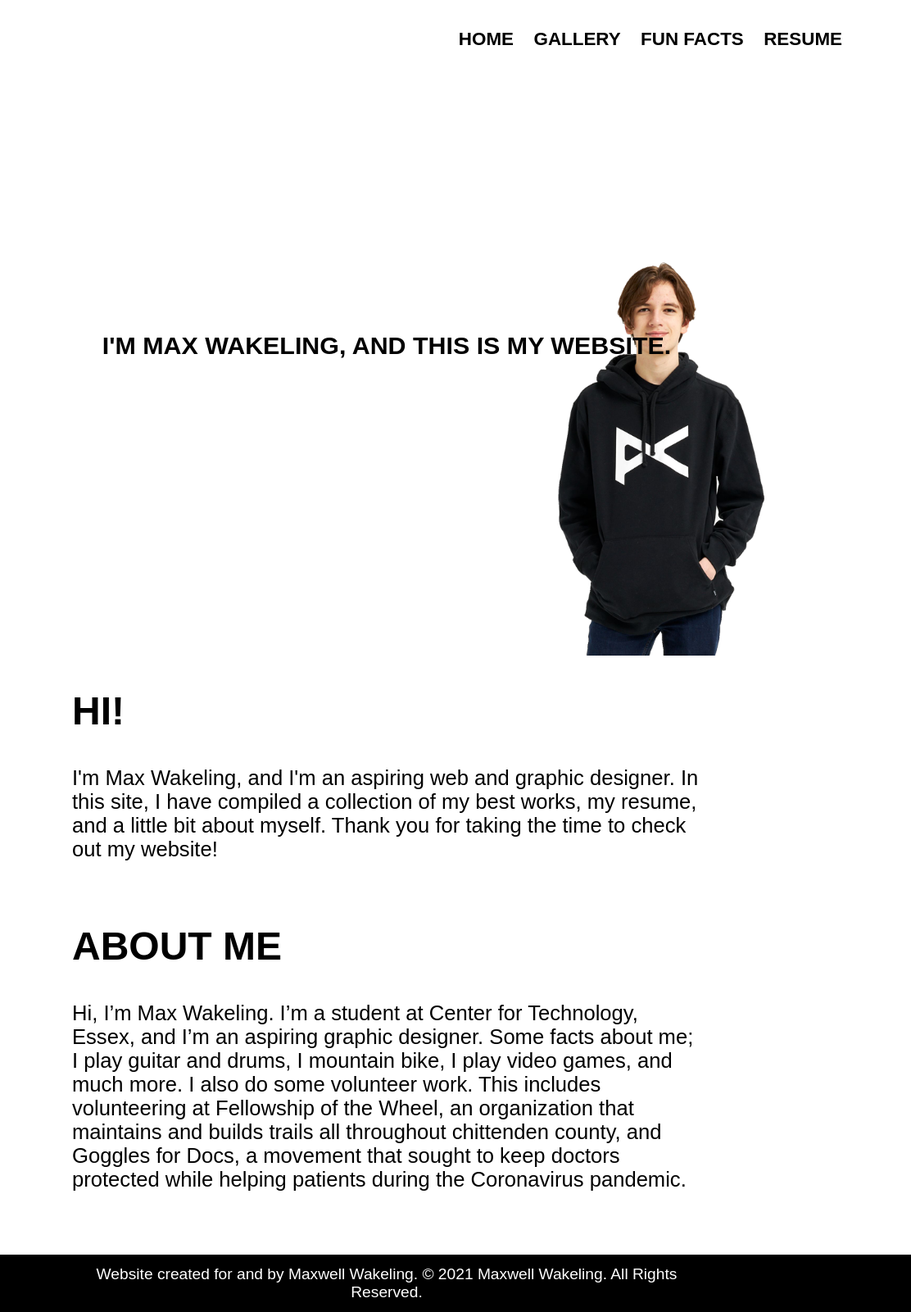
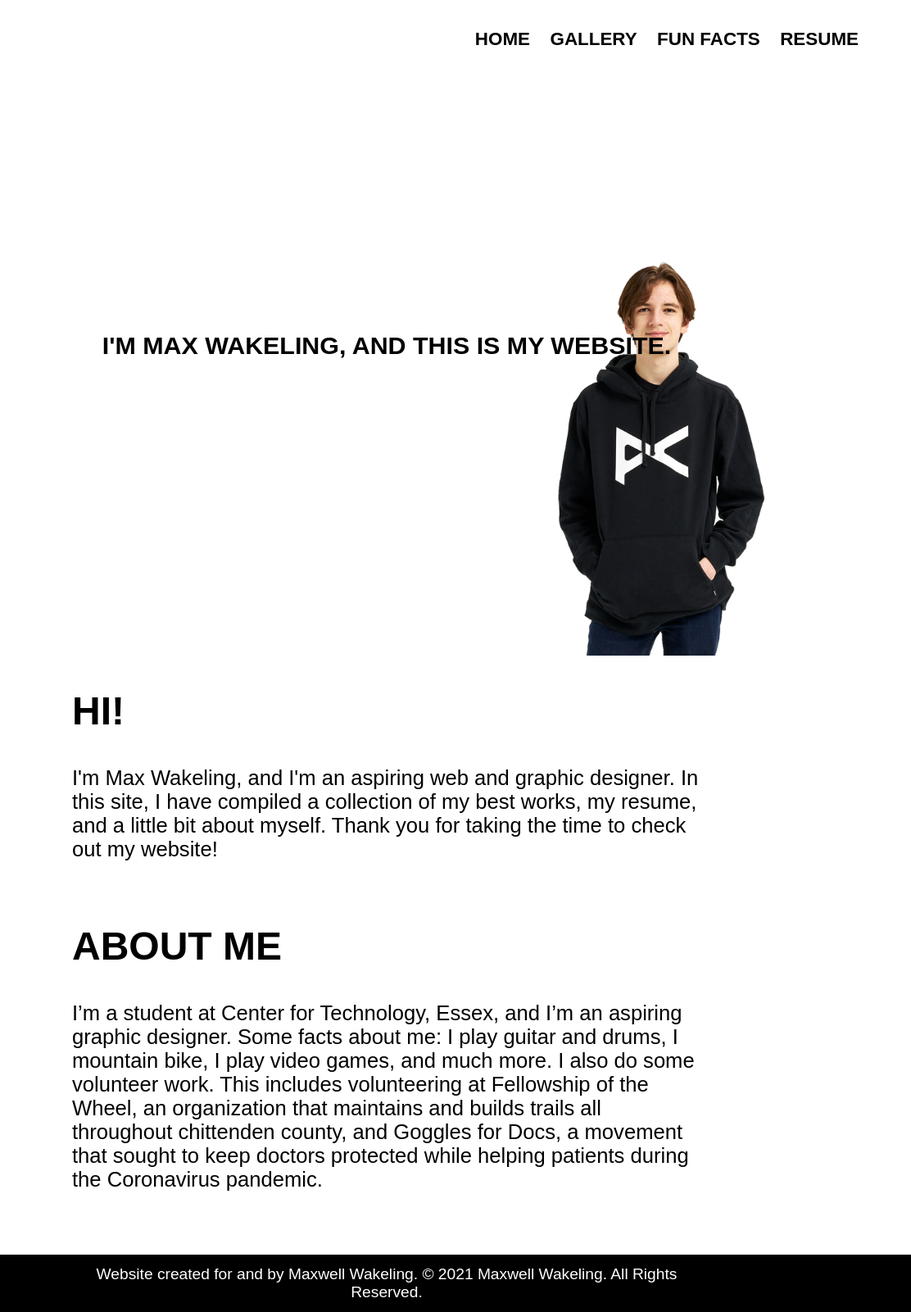
Before and after one commit to mwakeling/mwakeling.github.io, a plain HTML site: page index.html in a window 1280 px wide. Shown: the full height of the page at 82% size, 168-1280 px from the left. Drawn offline with Linux system fonts and the light colour scheme.

Commit message:
Add files via upload

```diff
--- a/index.html
+++ b/index.html
@@ -24,7 +24,7 @@
         <a href="index.html">HOME</a>
         <a href="gallery.html">GALLERY</a>
         <a href="funfacts.html">FUN FACTS</a>
-        <a href="resume.html">RESUME</a>
+        <a href="resume.html" id="lastitem">RESUME</a>
       </nav>
     </header>
     <h1 class="awsom">I'M MAX WAKELING, AND THIS IS MY WEBSITE.</h1>
@@ -34,7 +34,7 @@
     <p> I'm Max Wakeling, and I'm an aspiring web and graphic designer. In this site, I have compiled a collection of my best works, my resume, and a little bit about myself. Thank you for taking the time to check out my website!</p>
 
     <h2>ABOUT ME</h2>
-    <p>Hi, I’m Max Wakeling. I’m a student at Center for Technology, Essex, and I’m an aspiring graphic designer. Some facts about me; I play guitar and drums, I mountain bike, I play video games, and much more. I also do some volunteer work. This includes volunteering at Fellowship of the Wheel, an organization that maintains and builds trails all throughout chittenden county, and Goggles for Docs, a movement that sought to keep doctors protected while helping patients during the Coronavirus pandemic.</p>
+    <p>I’m a student at Center for Technology, Essex, and I’m an aspiring graphic designer. Some facts about me: I play guitar and drums, I mountain bike, I play video games, and much more. I also do some volunteer work. This includes volunteering at Fellowship of the Wheel, an organization that maintains and builds trails all throughout chittenden county, and Goggles for Docs, a movement that sought to keep doctors protected while helping patients during the Coronavirus pandemic.</p>
   </main>
   <footer>
     <p>Website created for and by Maxwell Wakeling. © 2021 Maxwell Wakeling. All Rights Reserved. </p>
```
Also changed, not shown: gallery.html (+1 -1 lines), resume.html (+1 -1 lines).
